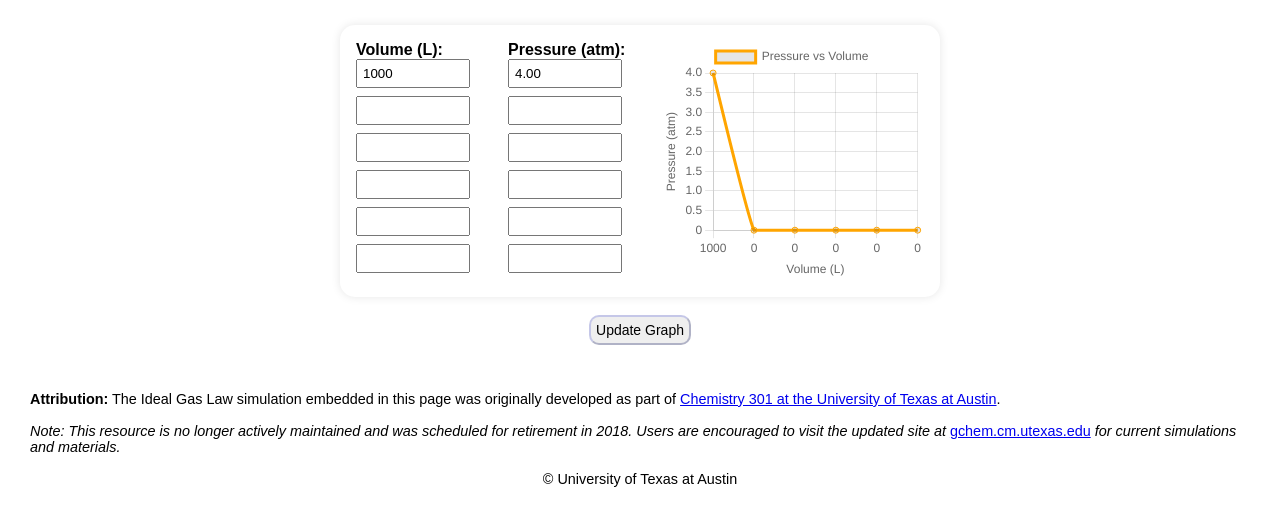
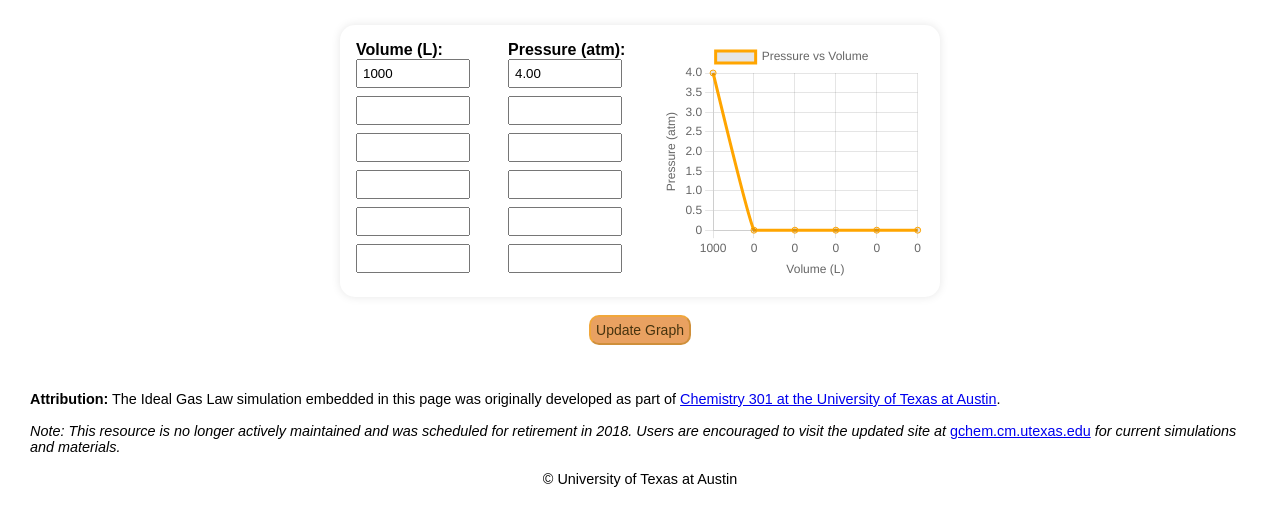
Before and after one commit to nmendo16/gas-simulation-graph, a plain HTML site: page index.html in a window 1280 px wide. Shown: the part 497-1014 px from the top of the page. Drawn offline with nearby package versions, Linux system fonts and the light colour scheme.

Commit message:
Update stylesheetforgas.css
button color to orange

```diff
--- a/stylesheetforgas.css
+++ b/stylesheetforgas.css
@@ -61,7 +61,9 @@ button {
   padding: 5px;
   font-size: 14px;
   border-radius: 10px;
-  border-color: rgba(135, 141, 222, 0.399);
+  border-color: rgba(252, 177, 3, 0.399);
+  color: rgb(70, 51, 14);
+  background-color: rgb(233, 161, 97);
 
 
 }
```
